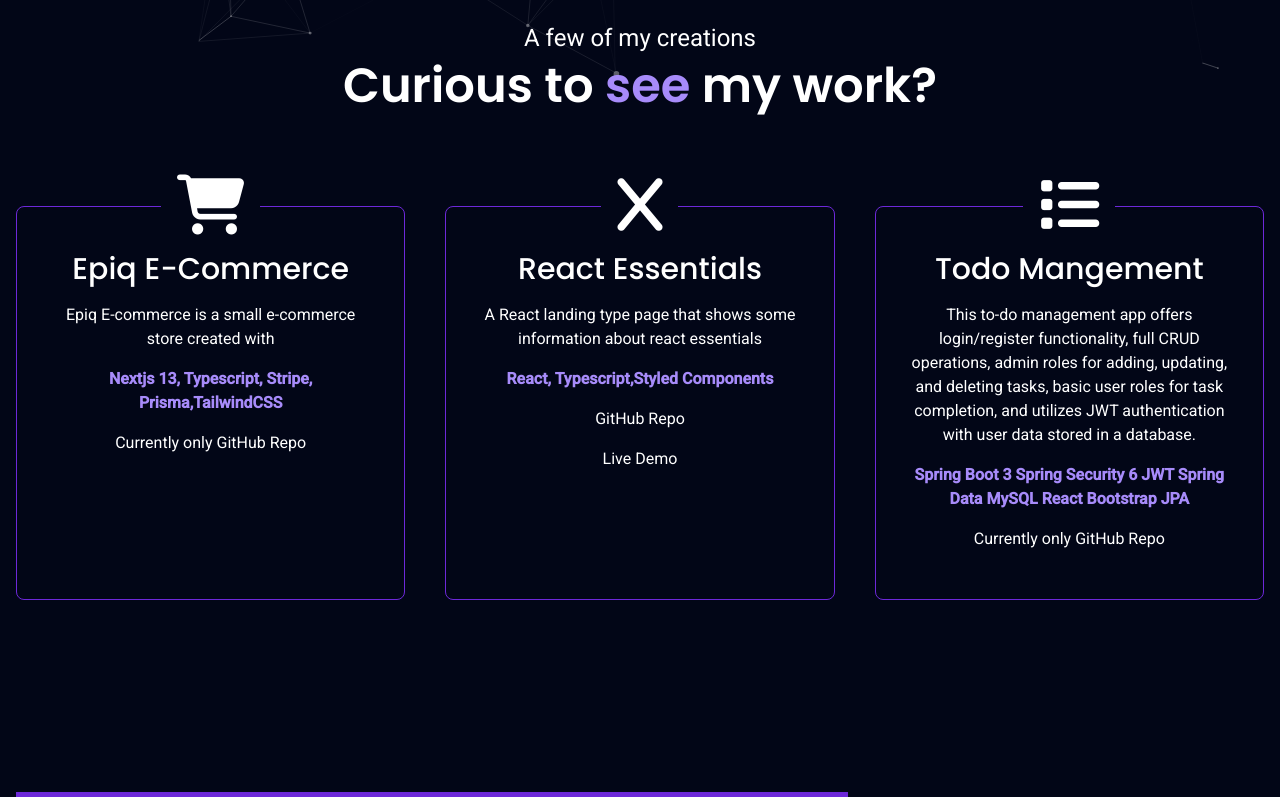
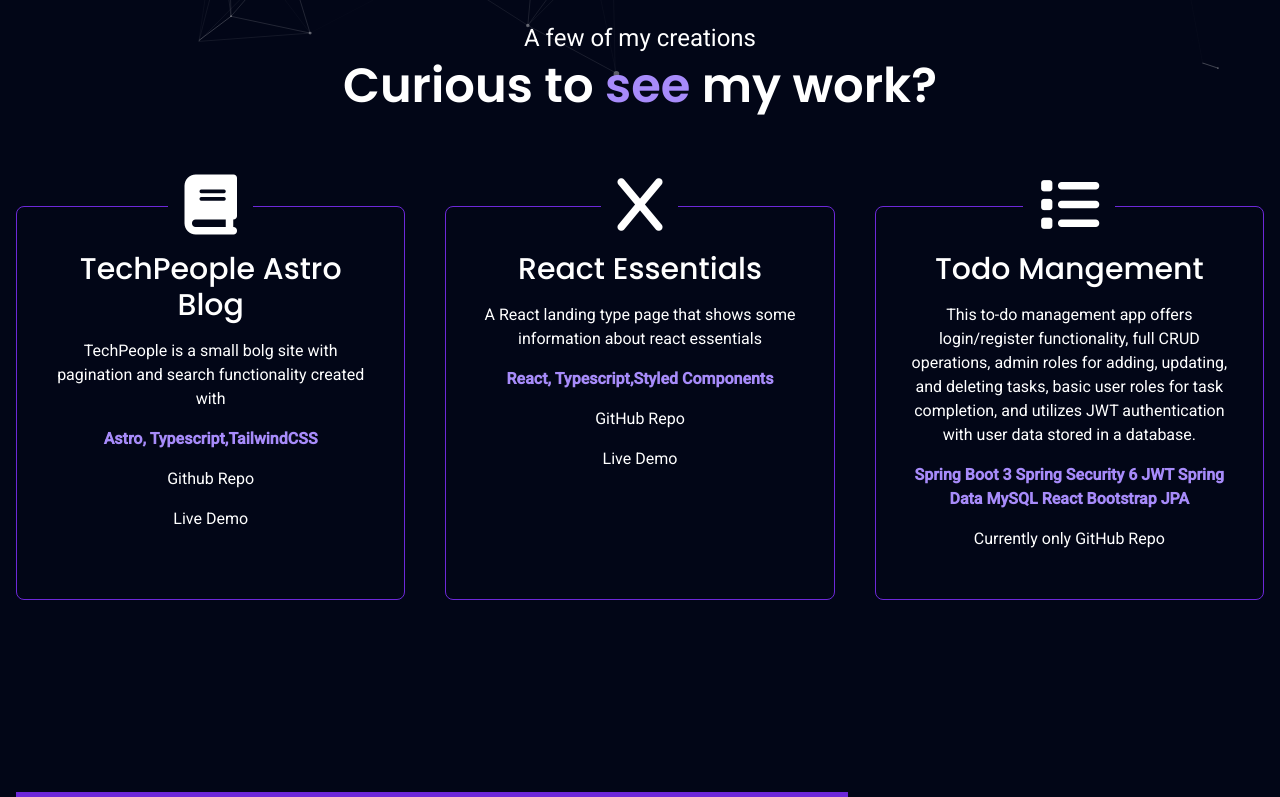
Before and after one commit to Epiq122/svelete-porfolio, a SvelteKit app: page / in a window 1280 px wide. Shown: the part 724-1521 px from the top of the page. Built offline with nearby package versions, Linux system fonts and the light colour scheme.

Commit message:
updated projects

```diff
--- a/src/components/Main.svelte
+++ b/src/components/Main.svelte
@@ -2,9 +2,9 @@
 	import Step from './Step.svelte';
 	let steps = [
 		{
-			name: 'Epiq E-Commerce',
-			icon: 'fa-solid fa-cart-shopping',
-			href: 'https://github.com/Epiq122/next-ecommerce'
+			name: 'TechPeople Astro Blog',
+			icon: 'fa-solid fa-book',
+			href: 'https://github.com/Epiq122/astro-blog'
 		},
 		{
 			name: 'React Essentials',
@@ -85,11 +85,17 @@
 
 		<div class="grid grid-cols-1 lg:grid-cols-3 gap-12 lg:gap-10">
 			<Step step={steps[0]}
-				>Epiq E-commerce is a small e-commerce store created with<strong class="text-violet-400">
-					Nextjs 13, Typescript, Stripe, Prisma,TailwindCSS</strong
+				>TechPeople is a small bolg site with pagination and search functionality created with<strong
+					class="text-violet-400"
 				>
-				<h5>Currently only GitHub Repo</h5></Step
-			>
+					Astro, Typescript,TailwindCSS</strong
+				>
+				<h5>Github Repo</h5>
+				<a
+					href="https://astro-blog-epiq122.vercel.app/"
+					class="hover:text-blue-500 transition duration-200">Live Demo</a
+				>
+			</Step>
 			<Step step={steps[1]}>
 				A React landing type page that shows some information about react essentials<strong
 					class="text-violet-400"
```
